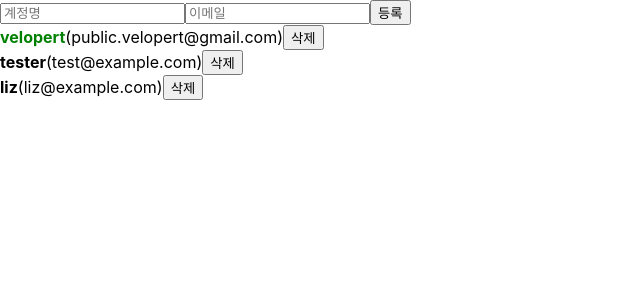
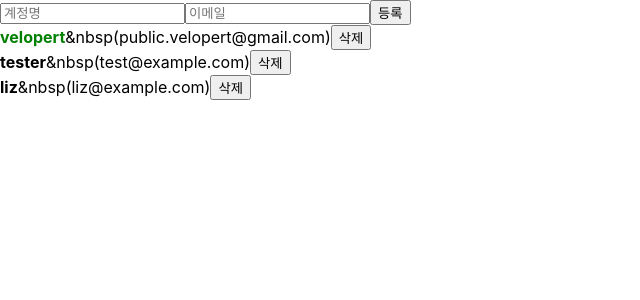
Before and after one commit to minho0315/begin-react, a React (Create React App) app: page / in a window 1280 px wide. Shown: the top 300 px of the page, without its empty margins (0-640 px from the left). Built offline with nearby package versions, Linux system fonts and the light colour scheme.

Commit message:
useEffect

```diff
--- a/src/UserList.js
+++ b/src/UserList.js
@@ -1,6 +1,9 @@
-import React from 'react';
+import React, { useEffect} from 'react';
 
 function User({user, onRemove, onToggle}) {
+    useEffect(() => {
+            console.log(user);
+        });
     return (
         <div>
             <b
@@ -12,7 +15,7 @@ function User({user, onRemove, onToggle}) {
             >
                 {user.username}
             </b>
-
+            &nbsp
             <span>({user.email})</span>
             <button onClick={()=> onRemove(user.id)}>삭제</button>
         </div>
```
